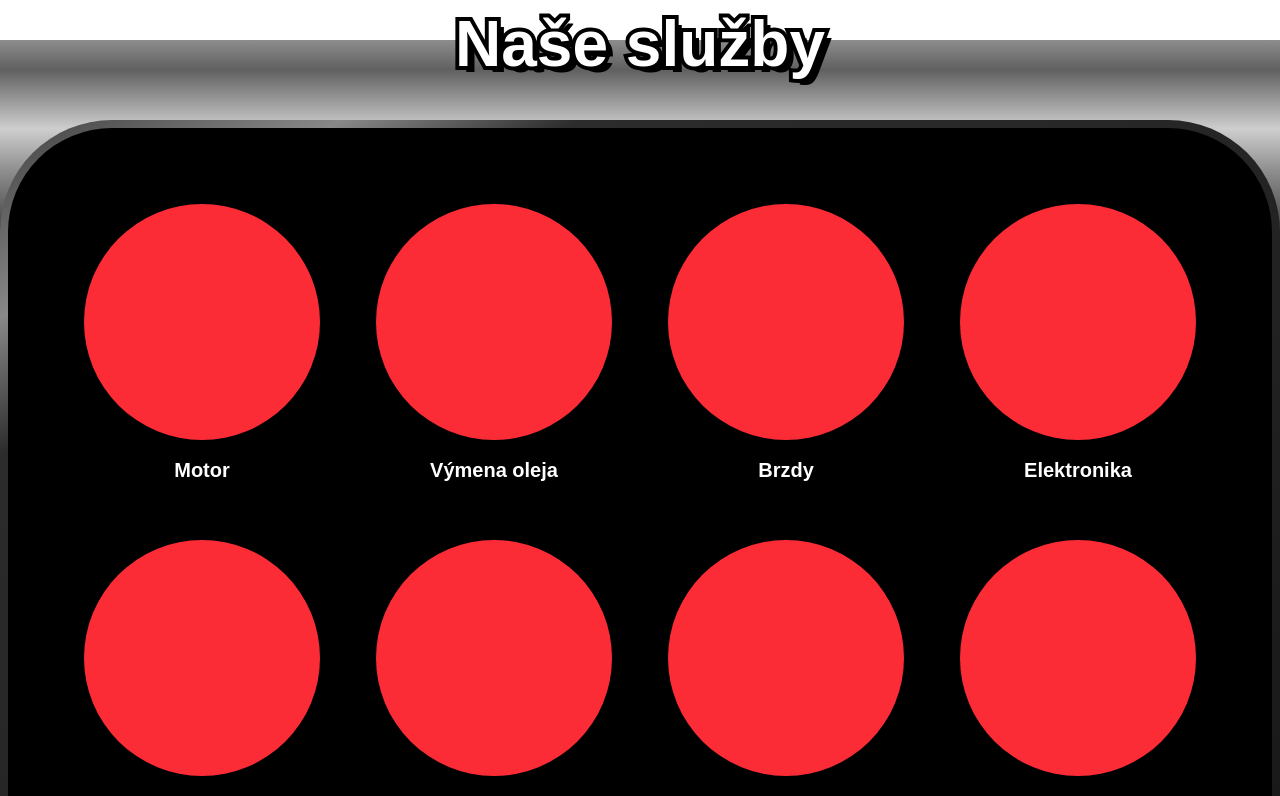
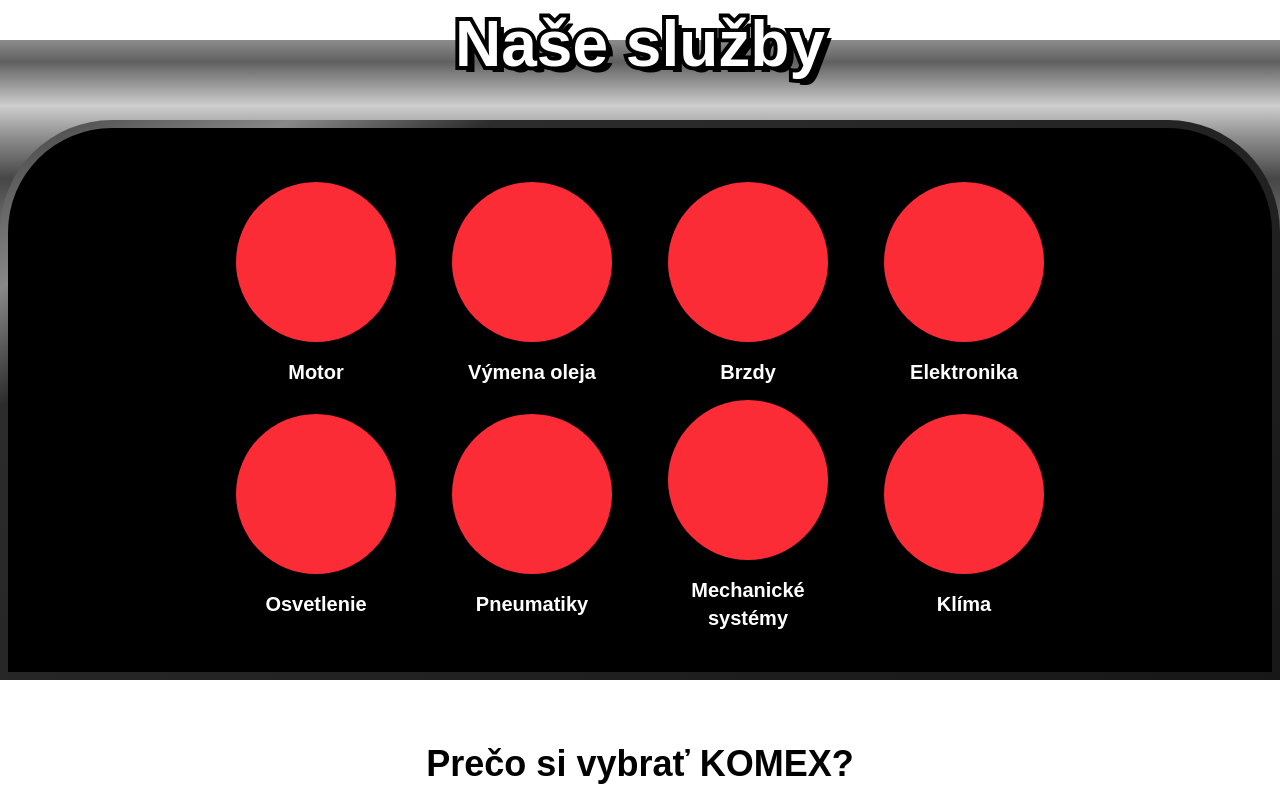
Before and after one commit to simonjedinak/rpj-komex, a Next.js app: page / in a window 1280 px wide. Shown: the part 1000-1796 px from the top of the page. Built offline with nearby package versions, Linux system fonts and the light colour scheme.

Commit message:
css display

```diff
--- a/app/components/Display.tsx
+++ b/app/components/Display.tsx
@@ -53,10 +53,10 @@ export default function Display({ className = "" }: { className?: string }) {
       className={`rounded-t-[7rem] p-2 bg-[linear-gradient(150deg,#404040_0%,#888888_13%,#2d2c2c_22%,#171717_100%)]
         shadow-[0px_-4px_14px_2px_#000002]${className}`}
     >
-      <div className="bg-black rounded-t-[calc(7rem-8px)] py-14 px-14 w-full min-h-100">
+      <div className="bg-black rounded-t-[calc(7rem-8px)] py-10 px-50 w-full min-h-100">
         {selectedItem ? (
           // Detail View
-          <div className="relative flex items-center justify-between h-full gap-8">
+          <div className="relative flex items-center justify-between h-full">
             <button
               onClick={handleBack}
               className="absolute top-0 left-0 text-white hover:text-gray-300 transition-colors p-2"
@@ -78,12 +78,12 @@ export default function Display({ className = "" }: { className?: string }) {
           </div>
         ) : (
           // Grid View
-          <div className="grid grid-cols-4 grid-rows-2 gap-4">
+          <div className="grid grid-cols-4 grid-rows-2">
             {Object.entries(items).map(([key, value], index) => (
               <button
                 key={index}
                 onClick={() => handleItemClick(key)}
-                className="flex flex-col gap-4 items-center justify-center p-5 hover:bg-white/10 rounded-xl transition-colors cursor-pointer"
+                className="flex flex-col gap-4 items-center justify-center px-7 hover:bg-white/10 rounded-xl transition-colors cursor-pointer"
               >
                 <div className="bg-red-500 w-full aspect-square rounded-full" />
                 <p className="text-white text-center font-bold text-xl">
```
